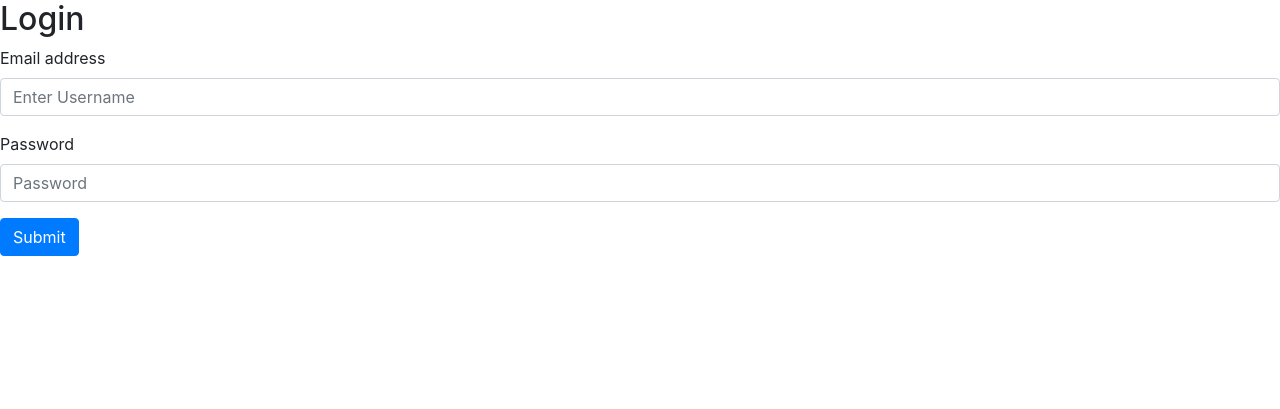
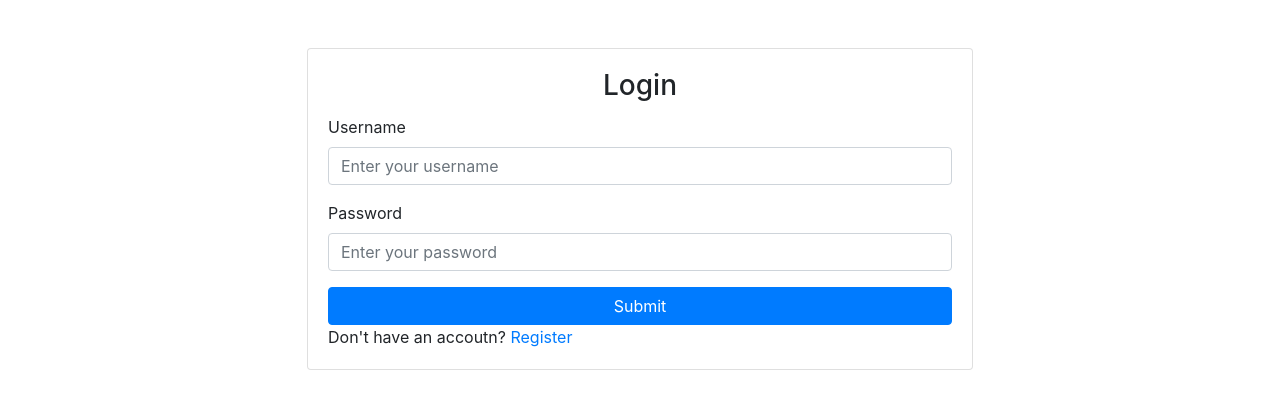
Before and after one commit to AshiiiDeveloper/crispyforms, a Django app: page /login/ in a window 1280 px wide. Shown: the top 409 px of the page. Run offline with Django 4.2, Linux system fonts and the light colour scheme.

Commit message:
updating code

```diff
--- a/templates/users/home.html
+++ b/templates/users/home.html
@@ -6,5 +6,7 @@
 </head>
 <body>
 <h1>Welcome to home page</h1>
+    <a class="btn btn-primary" href="{% url  'Logout'%}">Logout</a>
+
 </body>
 </html>
--- a/templates/users/index.html
+++ b/templates/users/index.html
@@ -12,6 +12,7 @@
     {{ form|crispy }}
     <button class="btn btn-primary" type="submit" value="submit" style="width: 100px">Submit</button>
 </form>
+    <span>Already have an accoutn? <a href="{% url 'login' %}">login</a></span>
 {% for message in messages %}
     {% if message.tags == 'success' %}
        <div class="alert alert-success alert-dismissible fade show" role="alert">
--- a/templates/users/login.html
+++ b/templates/users/login.html
@@ -2,17 +2,24 @@
 {% extends 'base.html' %}
 
 {% block content %}
-  <h2>Login</h2>
-<form method="POST">
-{% csrf_token %}
-  <div class="form-group">
-    <label for="exampleInputEmail1">Email address</label>
-    <input type="text" class="form-control" name="username" aria-describedby="emailHelp" placeholder="Enter Username">
+  <div class="container mt-5">
+    <div class="card mx-auto" style="width: 60%;">
+      <div class="card-body">
+        <h3 class="card-title text-center">Login</h3>
+        <form method="post">
+            {% csrf_token %}
+          <div class="form-group">
+            <label for="username">Username</label>
+            <input type="text" class="form-control" name="username" placeholder="Enter your username" required>
+          </div>
+          <div class="form-group">
+            <label for="password">Password</label>
+            <input type="password" class="form-control" name="password" placeholder="Enter your password" required>
+          </div>
+          <button type="submit" class="btn btn-primary btn-block">Submit</button>
+        </form>
+           <span>Don't have an accoutn? <a href="{% url 'signup' %}">Register</a></span>
+      </div>
+    </div>
   </div>
-  <div class="form-group">
-    <label for="exampleInputPassword1">Password</label>
-    <input type="password" class="form-control"  name="password" placeholder="Password">
-  </div>
-  <button type="submit" class="btn btn-primary">Submit</button>
-</form>
   {% endblock %}
--- a/users/urls.py
+++ b/users/urls.py
@@ -6,5 +6,6 @@ urlpatterns = [
     path('', views.signup, name='signup'),
     path('login/', views.Login, name='login'),
     path('home/', views.home, name='home'),
+    path('logout/', views.Logout, name='Logout'),
 
 ]
--- a/users/views.py
+++ b/users/views.py
@@ -1,4 +1,4 @@
-from django.contrib.auth import authenticate, login
+from django.contrib.auth import authenticate, login, logout
 from django.shortcuts import render, redirect
 from .forms import UniversityForm, LoginForm
 from django.contrib import messages
@@ -27,7 +27,14 @@ def Login(request):
             return redirect('home')
     else:
         return render(request, 'users/login.html')
+    return render(request, 'users/login.html')
 
 
 def home(request):
     return render(request, 'users/home.html')
+
+
+def Logout(request):
+    if request.method == 'POST':
+        logout(request)
+    return redirect('login')
```
